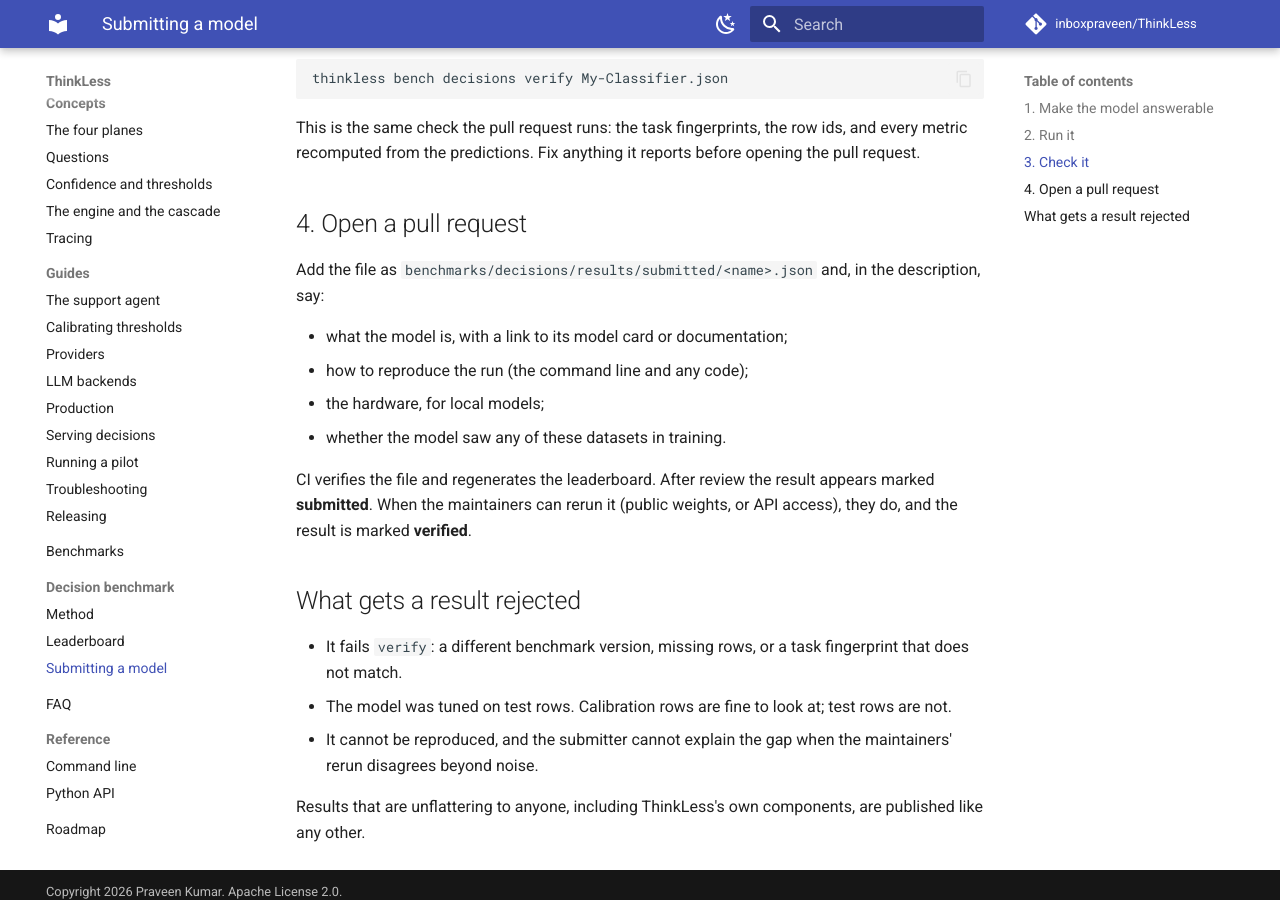
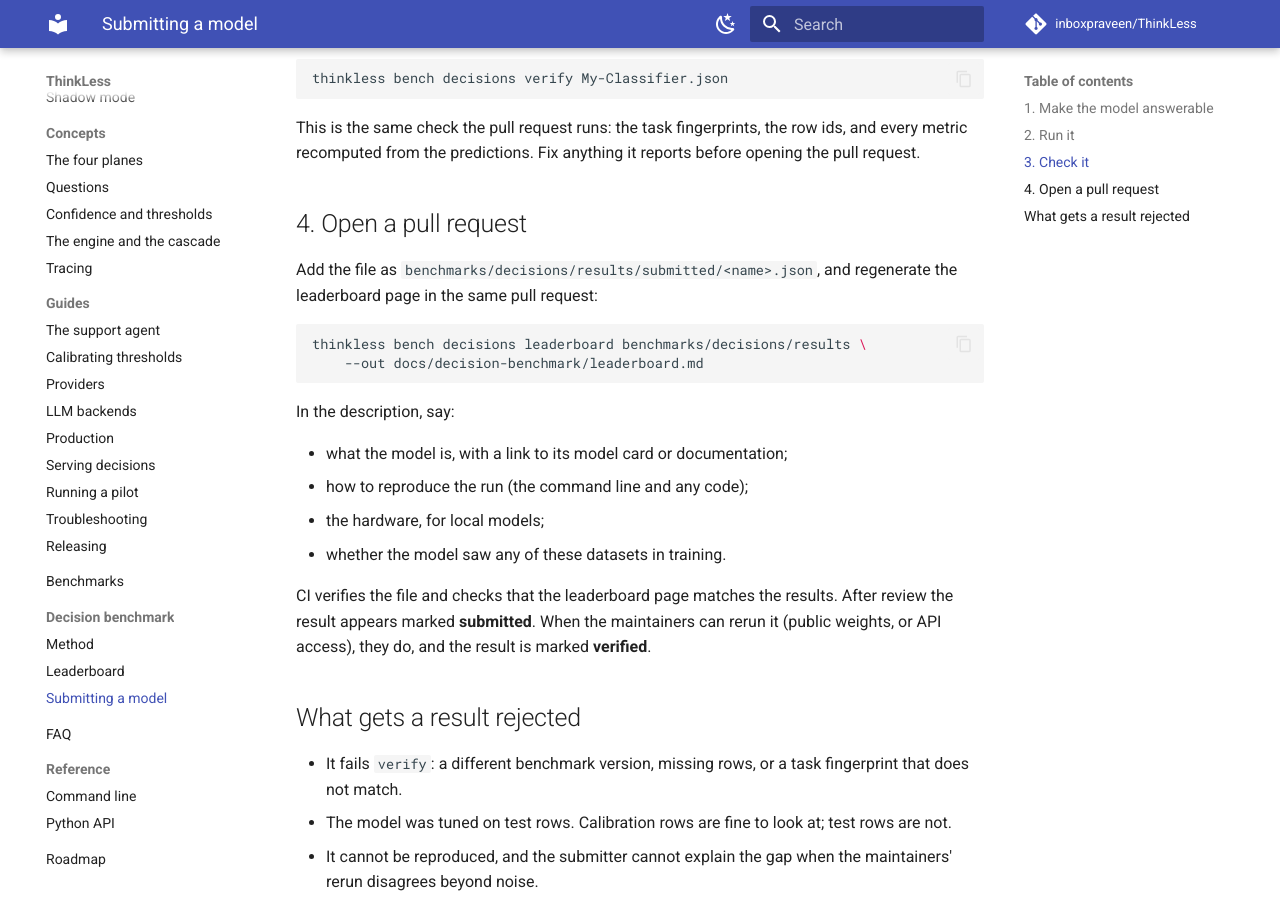
Before and after one commit to inboxpraveen/ThinkLess, an MkDocs documentation site: the page built from docs/decision-benchmark/submitting.md, in a window 1280 px wide and 900 px high, scrolled down 1625 px. Built offline with MkDocs 1.6.1 and Material for MkDocs 9.7.7, drawn with Linux system fonts in a browser that asks for light colours; comment, search, counter and statistics services are not loaded.

````diff
--- a/docs/decision-benchmark/submitting.md
+++ b/docs/decision-benchmark/submitting.md
@@ -77,15 +77,23 @@ reports before opening the pull request.
 
 ## 4. Open a pull request
 
-Add the file as `benchmarks/decisions/results/submitted/<name>.json` and, in
-the description, say:
+Add the file as `benchmarks/decisions/results/submitted/<name>.json`, and
+regenerate the leaderboard page in the same pull request:
+
+```bash
+thinkless bench decisions leaderboard benchmarks/decisions/results \
+    --out docs/decision-benchmark/leaderboard.md
+```
+
+In the description, say:
 
 - what the model is, with a link to its model card or documentation;
 - how to reproduce the run (the command line and any code);
 - the hardware, for local models;
 - whether the model saw any of these datasets in training.
 
-CI verifies the file and regenerates the leaderboard. After review the
+CI verifies the file and checks that the leaderboard page matches the
+results. After review the
 result appears marked **submitted**. When the maintainers can rerun it
 (public weights, or API access), they do, and the result is marked
 **verified**.
--- a/src/thinkless/_version.py
+++ b/src/thinkless/_version.py
@@ -1 +1 @@
-__version__ = "0.4.0"
+__version__ = "0.4.1"
````
Also changed, not shown: CHANGELOG.md (+19 -0 lines), CONTRIBUTING.md (+20 -0 lines), README.md (+10 -5 lines), docs/guides/releasing.md (+8 -2 lines), pyproject.toml (+16 -3 lines), 1 other file.
